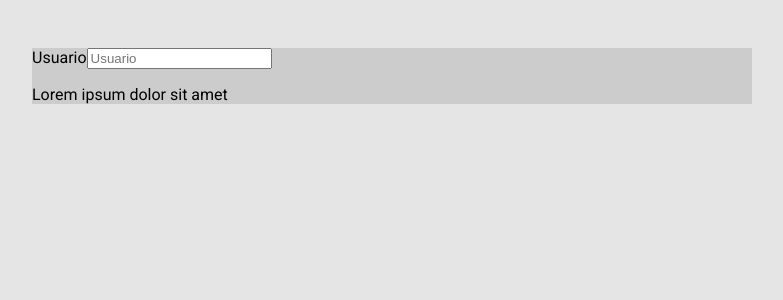
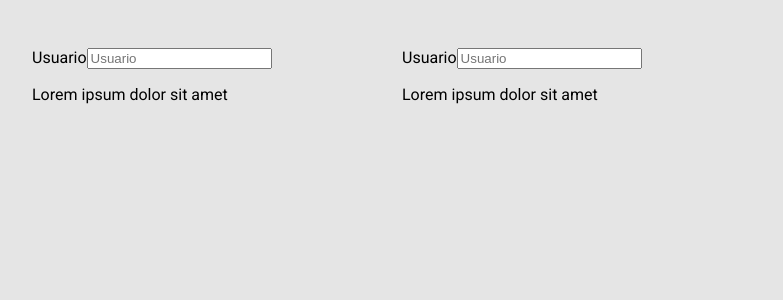
Before and after one commit to prietoLuisdW/ReactProyects, a React (Create React App) app: page / in a window 1280 px wide. Shown: the top 300 px of the page, without its empty margins (248-1031 px from the left). Built offline with nearby package versions, Linux system fonts and the light colour scheme.

Commit message:
Componente Formulario v1

```diff
--- a/src/App.js
+++ b/src/App.js
@@ -1,21 +1,27 @@
 import React from "react";
-import styled from 'styled-components'
+import { Formulario } from "./Elementos/Formularios";
+
+
 
 
 function App() {
     return (
         <main>
             <Formulario action="">
-                <label htmlFor="">Usuario</label>
-                <input type="text" placeholder="Usuario"></input>
-                <p>Lorem ipsum dolor sit amet</p>
+                <div>
+                    <label htmlFor="">Usuario</label>
+                    <input type="text" placeholder="Usuario"></input>
+                    <p>Lorem ipsum dolor sit amet</p>
+                </div>
+                <div>
+                    <label htmlFor="">Usuario</label>
+                    <input type="text" placeholder="Usuario"></input>
+                    <p>Lorem ipsum dolor sit amet</p>
+                </div>
             </Formulario>
         </main>
     )
 }
 
-const Formulario = styled.form`
-    background: #ccc
-`
 
 export default App;
--- /dev/null
+++ b/src/Elementos/Formularios.js
@@ -0,0 +1,20 @@
+import styled from 'styled-components'
+
+const colores = {
+    borde: "#0075ff",
+    error: "#bb2929",
+    exito: "#1ed12d"
+}
+
+const Formulario = styled.form`
+    display: grid;
+    grid-template-columns: 1fr 1fr;
+    gap: 20px;
+    @media(max-widht: 800px){
+        grid-template-columns: 1fr;
+    }
+
+`;
+
+
+export {Formulario}
```
